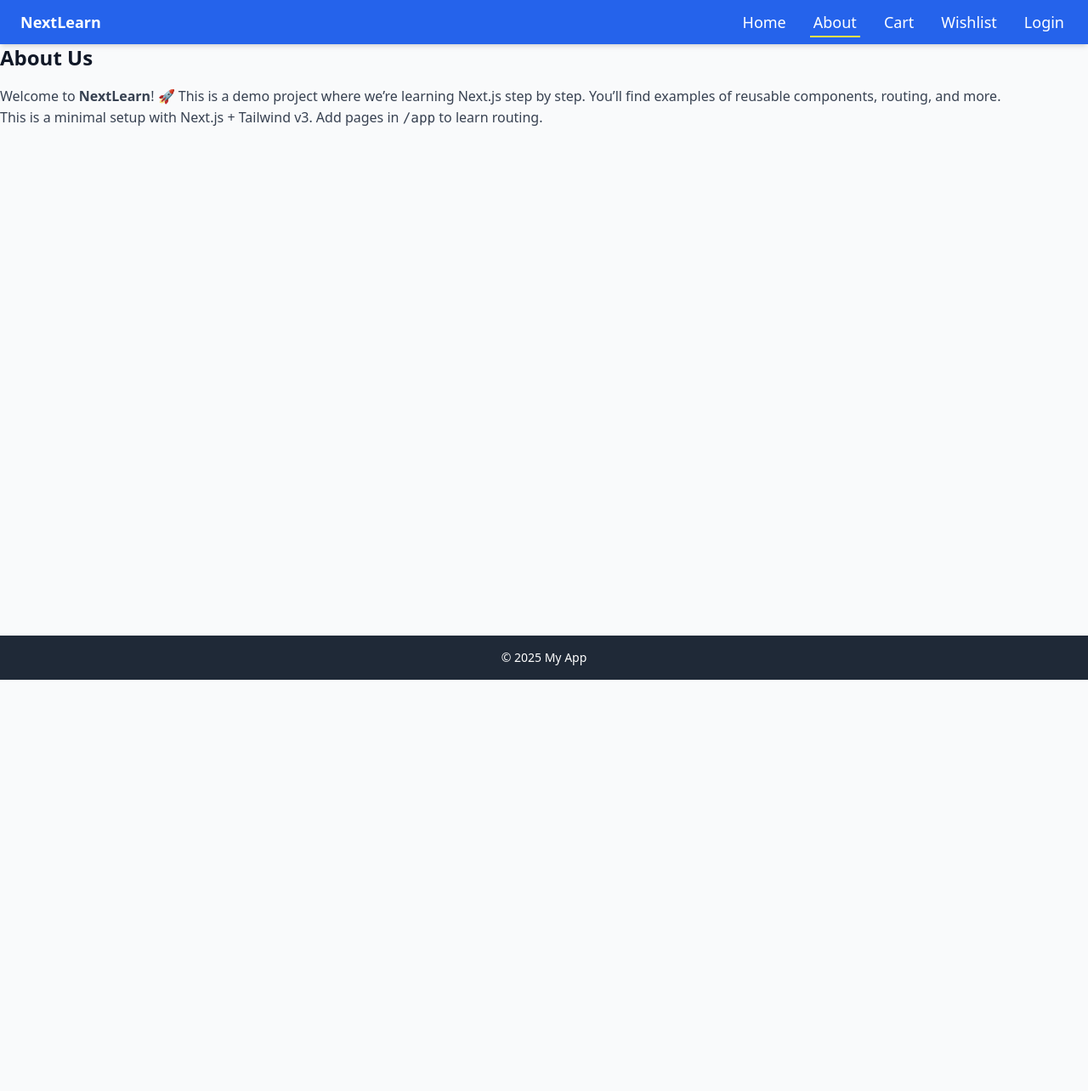
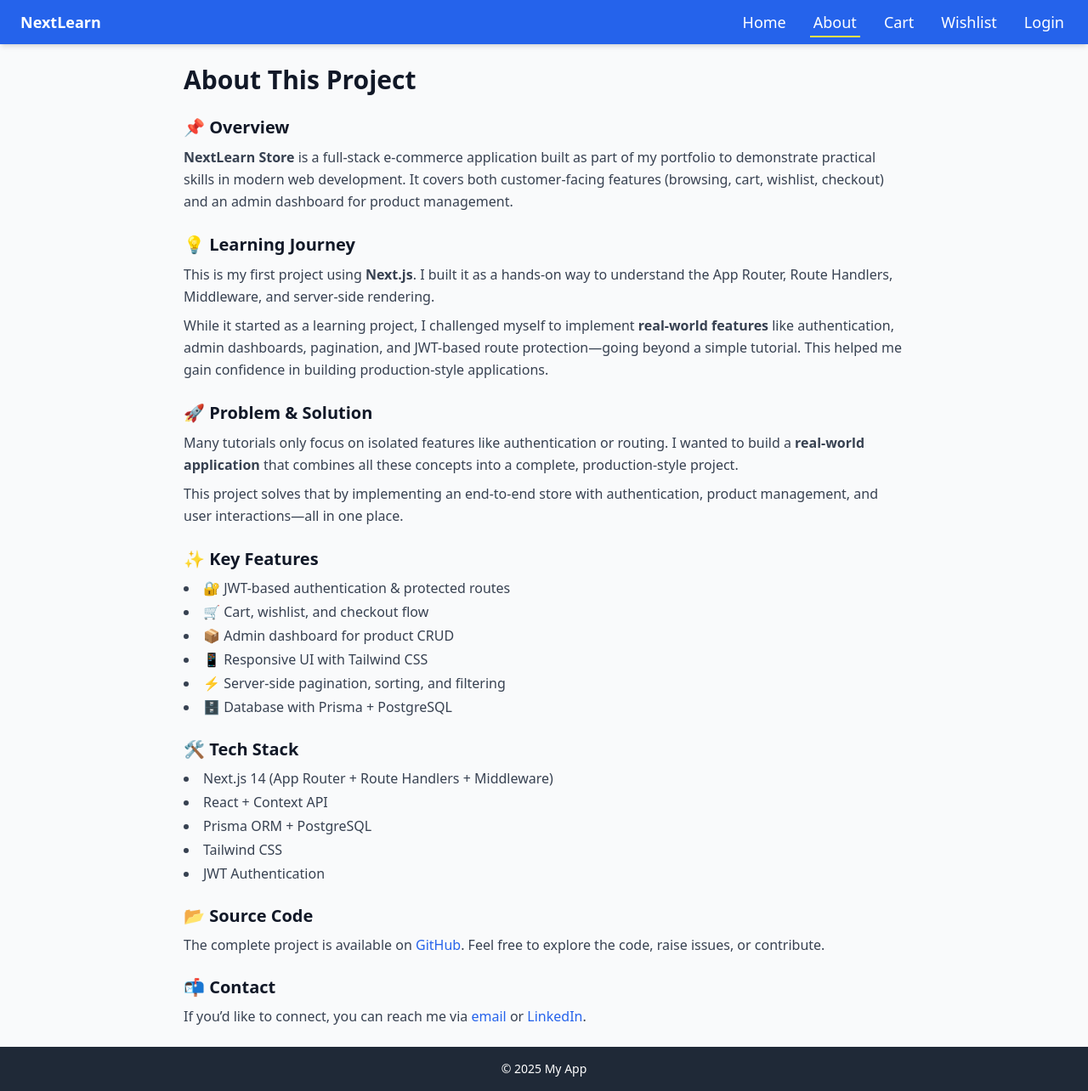
Before and after one commit to tambeaditya101/next-ecom2.0, a Next.js app: page /about in a window 1280 px wide. Shown: the whole page at 85% size. Before the commit the page ends 800 px from the top, so only its background shows below. Built offline with nearby package versions, Linux system fonts and the light colour scheme; no server answers.

Commit message:
about page refactored

```diff
--- a/app/about/page.tsx
+++ b/app/about/page.tsx
@@ -1,16 +1,117 @@
 export default function AboutPage() {
   return (
-    <div>
-      <h1 className='text-2xl font-bold mb-4'>About Us</h1>
-      <p className='text-gray-700 leading-relaxed'>
-        Welcome to <span className='font-semibold'>NextLearn</span>! 🚀 This is
-        a demo project where we’re learning Next.js step by step. You’ll find
-        examples of reusable components, routing, and more.
-      </p>
-      <h2 className='text-gray-700'>
-        This is a minimal setup with Next.js + Tailwind v3. Add pages in{' '}
-        <code>/app</code> to learn routing.
-      </h2>
+    <div className='max-w-4xl mx-auto p-6'>
+      <h1 className='text-3xl font-bold mb-6'>About This Project</h1>
+
+      {/* Overview */}
+      <section className='mb-6'>
+        <h2 className='text-xl font-semibold mb-2'>📌 Overview</h2>
+        <p className='text-gray-700 leading-relaxed'>
+          <span className='font-semibold'>NextLearn Store</span> is a full-stack
+          e-commerce application built as part of my portfolio to demonstrate
+          practical skills in modern web development. It covers both
+          customer-facing features (browsing, cart, wishlist, checkout) and an
+          admin dashboard for product management.
+        </p>
+      </section>
+
+      {/* Learning Journey */}
+      <section className='mb-6'>
+        <h2 className='text-xl font-semibold mb-2'>💡 Learning Journey</h2>
+        <p className='text-gray-700 leading-relaxed mb-2'>
+          This is my first project using{' '}
+          <span className='font-semibold'>Next.js</span>. I built it as a
+          hands-on way to understand the App Router, Route Handlers, Middleware,
+          and server-side rendering.
+        </p>
+        <p className='text-gray-700 leading-relaxed'>
+          While it started as a learning project, I challenged myself to
+          implement <span className='font-semibold'>real-world features</span>{' '}
+          like authentication, admin dashboards, pagination, and JWT-based route
+          protection—going beyond a simple tutorial. This helped me gain
+          confidence in building production-style applications.
+        </p>
+      </section>
+
+      {/* Problem & Solution */}
+      <section className='mb-6'>
+        <h2 className='text-xl font-semibold mb-2'>🚀 Problem & Solution</h2>
+        <p className='text-gray-700 leading-relaxed mb-2'>
+          Many tutorials only focus on isolated features like authentication or
+          routing. I wanted to build a{' '}
+          <span className='font-semibold'>real-world application</span> that
+          combines all these concepts into a complete, production-style project.
+        </p>
+        <p className='text-gray-700 leading-relaxed'>
+          This project solves that by implementing an end-to-end store with
+          authentication, product management, and user interactions—all in one
+          place.
+        </p>
+      </section>
+
+      {/* Key Features */}
+      <section className='mb-6'>
+        <h2 className='text-xl font-semibold mb-2'>✨ Key Features</h2>
+        <ul className='list-disc list-inside text-gray-700 space-y-1'>
+          <li>🔐 JWT-based authentication & protected routes</li>
+          <li>🛒 Cart, wishlist, and checkout flow</li>
+          <li>📦 Admin dashboard for product CRUD</li>
+          <li>📱 Responsive UI with Tailwind CSS</li>
+          <li>⚡ Server-side pagination, sorting, and filtering</li>
+          <li>🗄️ Database with Prisma + PostgreSQL</li>
+        </ul>
+      </section>
+
+      {/* Tech Stack */}
+      <section className='mb-6'>
+        <h2 className='text-xl font-semibold mb-2'>🛠 Tech Stack</h2>
+        <ul className='list-disc list-inside text-gray-700 space-y-1'>
+          <li>Next.js 14 (App Router + Route Handlers + Middleware)</li>
+          <li>React + Context API</li>
+          <li>Prisma ORM + PostgreSQL</li>
+          <li>Tailwind CSS</li>
+          <li>JWT Authentication</li>
+        </ul>
+      </section>
+
+      {/* Source Code */}
+      <section className='mb-6'>
+        <h2 className='text-xl font-semibold mb-2'>📂 Source Code</h2>
+        <p className='text-gray-700'>
+          The complete project is available on{' '}
+          <a
+            href='https://github.com/tambeaditya101/next-ecom2.0'
+            className='text-blue-600 hover:underline'
+            target='_blank'
+          >
+            GitHub
+          </a>
+          . Feel free to explore the code, raise issues, or contribute.
+        </p>
+      </section>
+
+      {/* Contact */}
+      <section>
+        <h2 className='text-xl font-semibold mb-2'>📬 Contact</h2>
+        <p className='text-gray-700'>
+          If you’d like to connect, you can reach me via{' '}
+          <a
+            href='mailto:tambeaditya101@gmail.com'
+            className='text-blue-600 hover:underline'
+          >
+            email
+          </a>{' '}
+          or{' '}
+          <a
+            href='https://www.linkedin.com/in/tambeaditya/'
+            className='text-blue-600 hover:underline'
+            target='_blank'
+          >
+            LinkedIn
+          </a>
+          .
+        </p>
+      </section>
     </div>
   );
 }
```
